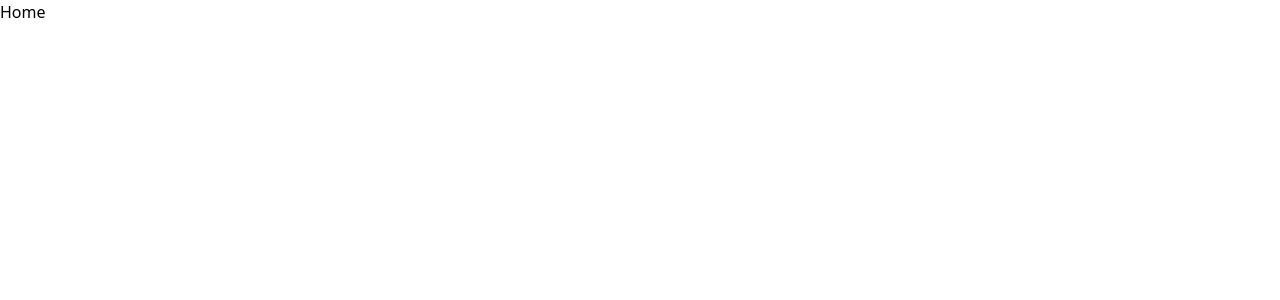
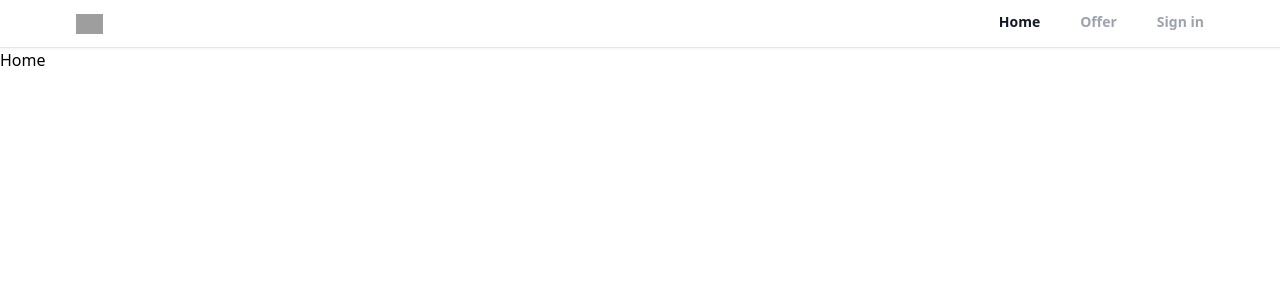
Before and after one commit to Ukwubuiwe-Solomon/Realtor-React-App, a React (Create React App) app: page / in a window 1280 px wide. Shown: the top 300 px of the page. Built offline with nearby package versions, Linux system fonts and the light colour scheme; grey boxes are pictures that could not be loaded.

Commit message:
create header components

```diff
--- a/src/App.js
+++ b/src/App.js
@@ -5,6 +5,7 @@
 import SignUp from './pages/SignUp';
 import Offers from './pages/Offers';
 import ForgotPassword from './pages/ForgotPassword';
+import Header from './components/Header';
 
 
 
@@ -12,6 +13,7 @@
   return (
     <>
       <Router>
+      <Header />
         <Routes>
           <Route path='/' element={<Home />} />
           <Route path='/profile' element={<Profile />} />
--- /dev/null
+++ b/src/components/Header.js
@@ -0,0 +1,32 @@
+import React from 'react'
+import { useLocation, useNavigate} from 'react-router'
+
+
+const Header = () => {
+    const location = useLocation()
+    const navigate = useNavigate()
+    function pathMatchRoute(route){
+        if(route===location.pathname){
+            return true
+        }
+    }
+  return (
+    <div className='bg-white border-b shadow-sm sticky top-0 z-50'>
+        <header className='flex justify-between items-center px-3 max-w-6xl mx-auto'>
+            <div>
+                <img src='https://static.rdc.moveaws.com/images/logos/rdc-logo-default.svg' alt='logo'
+                className='h-5 cursor-pointer' onClick={()=>navigate("/")} />
+            </div>
+            <div>
+                <ul className='flex space-x-10 '>
+                    <li className={`py-3 font-semibold text-sm border-b-[3px] border-b-transparent cursor-pointer text-gray-400 ${pathMatchRoute("/") && "text-gray-900  border-b-red-500"}`} onClick={()=>navigate("/")} >Home</li>
+                    <li  className={`py-3 font-semibold text-sm border-b-[3px] border-b-transparent cursor-pointer text-gray-400 ${pathMatchRoute("/offers") && "text-gray-900  border-b-red-500"}`} onClick={()=>navigate("/offers")} >Offer</li>
+                    <li  className={`py-3 font-semibold text-sm border-b-[3px] border-b-transparent cursor-pointer text-gray-400 ${pathMatchRoute("/sign-in") && "text-gray-900 border-b-red-500"}`} onClick={()=>navigate("/sign-in")} >Sign in</li>
+                </ul>
+            </div>
+        </header>
+    </div>
+  )
+}
+
+export default Header
```
